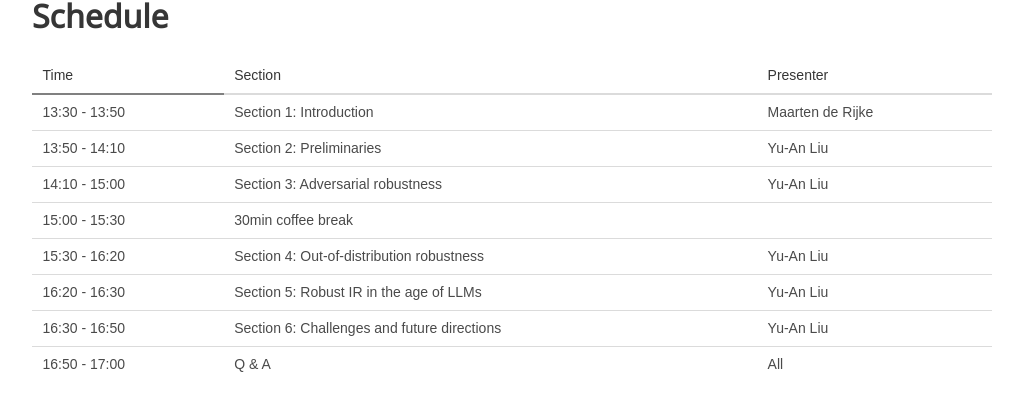
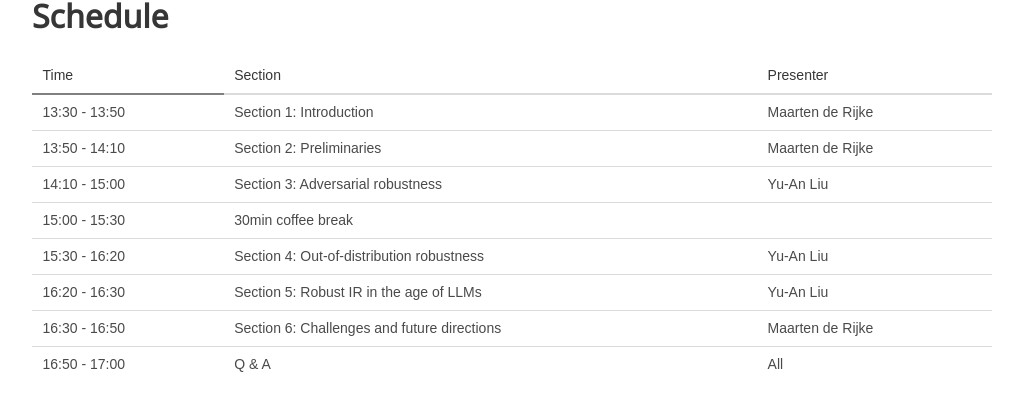
Before and after one commit to WSDM2025-Robust-Information-Retrieval/WSDM2025-Robust-Information-Retrieval.github.io, a plain HTML site: page index.html in a window 1280 px wide. Shown: the part 1356-1752 px from the top of the page, without its empty margins (128-1151 px from the left). Drawn offline with nearby package versions, Linux system fonts and the light colour scheme; some icons are missing; a web font is replaced by a local one.

Commit message:
Update index.html

```diff
--- a/index.html
+++ b/index.html
@@ -172,7 +172,7 @@
             <tr>
               <td class="tg-0lax">13:50 - 14:10</td>
               <td class="tg-0lax">Section 2: Preliminaries</td>
-              <td class="tg-0lax">Yu-An Liu</td>
+              <td class="tg-0lax">Maarten de Rijke</td>
             </tr>
             <tr>
               <td class="tg-0lax">14:10 - 15:00</td>
@@ -197,7 +197,7 @@
             <tr>
               <td class="tg-0lax">16:30 - 16:50</td>
               <td class="tg-0lax">Section 6: Challenges and future directions</td>
-              <td class="tg-0lax">Yu-An Liu</td>
+              <td class="tg-0lax">Maarten de Rijke</td>
             </tr>
             <tr>
               <td class="tg-0lax">16:50 - 17:00</td>
```
